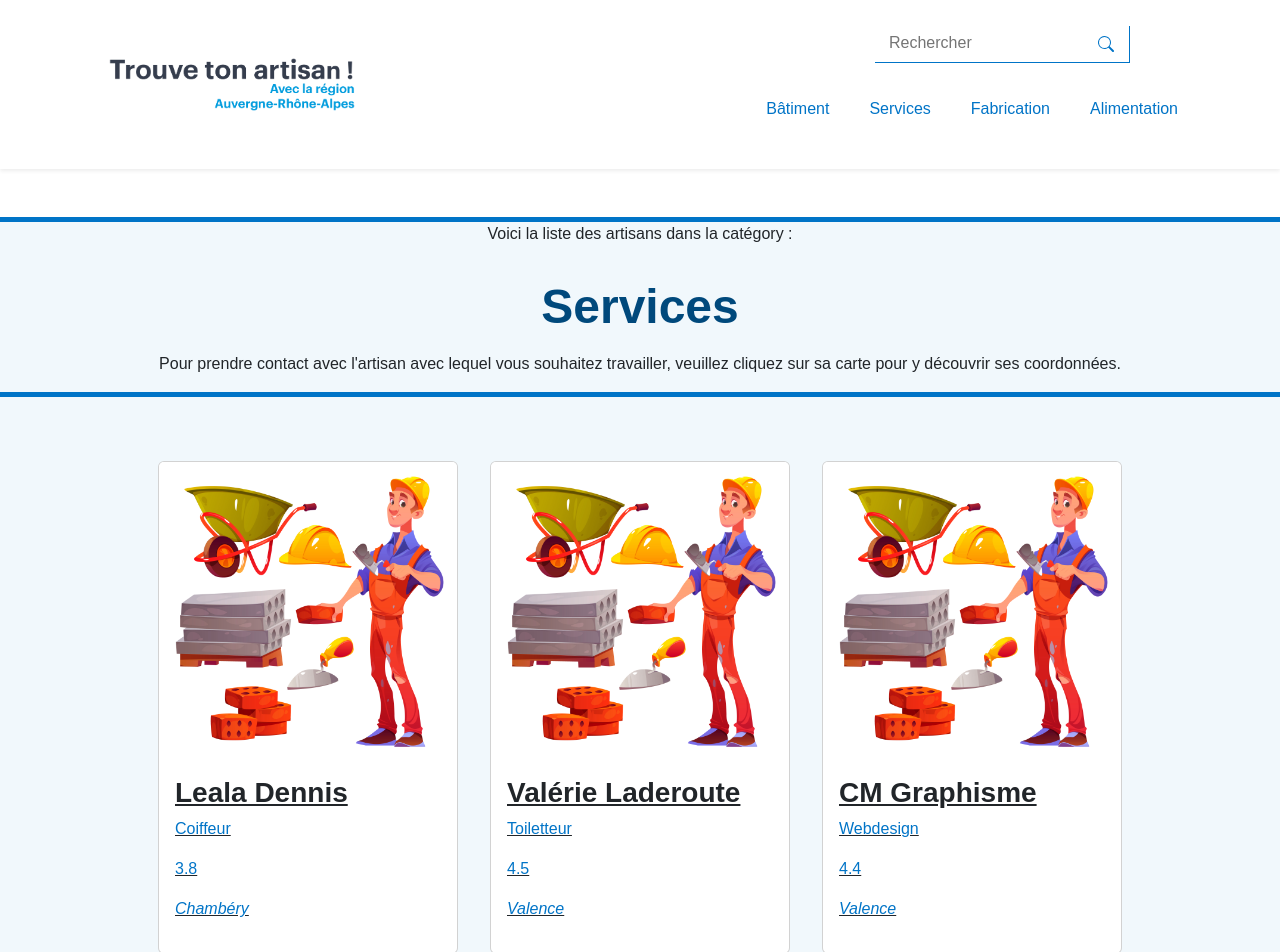
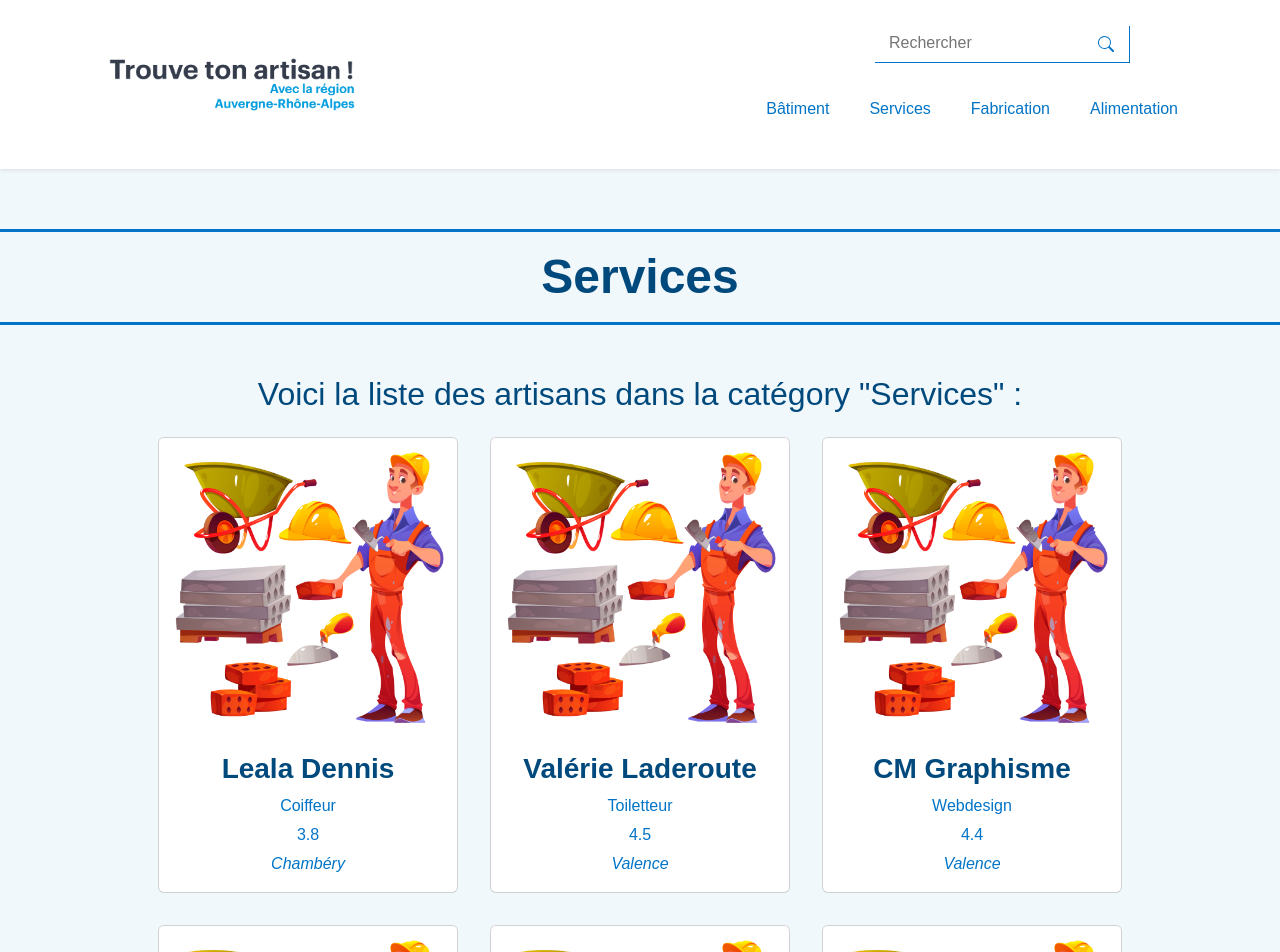
Before and after one commit to Dada-nol/TrouveTonArtisan, a React (Create React App) app: page /Services in a window 1280 px wide. Shown: the top 952 px of the page. Built offline with nearby package versions, Linux system fonts and the light colour scheme.

Commit message:
add css and correction on all pages

```diff
--- a/public/index.html
+++ b/public/index.html
@@ -3,6 +3,7 @@
   <head>
     <meta charset="utf-8" />
     <link rel="icon" href="./Img/favicon.png" />
+
     <meta name="viewport" content="width=device-width, initial-scale=1" />
     <meta
       name="description"
--- a/src/Components/Card.jsx
+++ b/src/Components/Card.jsx
@@ -1,12 +1,13 @@
 import React from "react";
+import { Link } from "react-router-dom";
 import "../Css/style.css";
 
 function Card(props) {
   return (
-    <a
+    <Link
       key={props.id}
       className="card col-md-6 col-lg-4 m-3"
-      href={`/Artisan/${props.id}`}
+      to={`/Artisan/${props.id}`}
     >
       <div>
         <img className="card-img-top img-fluide" src="Img/6495568.jpg" alt="" />
@@ -19,10 +20,11 @@ function Card(props) {
         <div className="card-content ">
           <p>{props.specialty}</p>
           <p>{props.note}</p>
+
           <p className="fst-italic">{props.location}</p>
         </div>
       </div>
-    </a>
+    </Link>
   );
 }
 
--- a/src/Css/style.css
+++ b/src/Css/style.css
@@ -1,13 +1,33 @@
 main {
   background-color: #f1f8fc;
+  padding-top: 40px;
+  padding-bottom: 40px;
+}
+main section {
+  margin-top: 20px;
+  margin-bottom: 20px;
 }
 
 .card {
   padding: 0;
   width: 300px;
+  text-decoration: none;
 }
-.card p {
+.card .card-title {
+  color: #00497c;
+  line-height: 1.2;
+}
+.card .card-content {
   color: #0074c7;
+}
+.card .card-content p {
+  margin: 5px 0 0 0;
+}
+.card .card-content .checked {
+  color: orange;
+}
+.card:hover {
+  text-decoration: underline;
 }
 
 .step li,
@@ -24,9 +44,9 @@ main {
   justify-content: center;
   align-items: center;
   color: #00497c;
+  line-height: 1.2;
+  font-weight: 700;
   font-size: 2rem;
-  font-weight: 700;
-  line-height: 1.2;
 }
 @media screen and (min-width: 991px) {
   .step h1 {
@@ -43,14 +63,7 @@ h2 {
   justify-content: center;
   align-items: center;
   color: #00497c;
-  font-size: 2rem;
-  font-weight: 700;
   line-height: 1.2;
-}
-@media screen and (min-width: 991px) {
-  h2 {
-    font-size: 3rem;
-  }
 }
 
 .bande {
@@ -58,14 +71,15 @@ h2 {
   flex-direction: column;
   justify-content: center;
   align-items: center;
-  border-top: 5px solid #0074c7;
-  border-bottom: 5px solid #0074c7;
+  margin-bottom: 50px;
+  border-top: 3px solid #0074c7;
+  border-bottom: 3px solid #0074c7;
 }
 .bande h1 {
   color: #00497c;
+  line-height: 1.2;
+  font-weight: 700;
   font-size: 2rem;
-  font-weight: 700;
-  line-height: 1.2;
 }
 @media screen and (min-width: 991px) {
   .bande h1 {
--- a/src/Pages/ArtisanCategory.jsx
+++ b/src/Pages/ArtisanCategory.jsx
@@ -7,19 +7,16 @@ function ArtisanCategory(props) {
 
   return (
     <>
-      <section className="mt-5 mb-5 ">
+      <section className="text-center">
         <div className="bande">
-          <p>Voici la liste des artisans dans la catégory : </p>
           <h1 className="m-3">{props.category}</h1>
-          <p>
-            Pour prendre contact avec l'artisan avec lequel vous souhaitez
-            travailler, veuillez cliquez sur sa carte pour y découvrir ses
-            coordonnées.
-          </p>
         </div>
       </section>
 
-      <div className="card-list container ">
+      <section className="card-list container text-center">
+        <h2>
+          Voici la liste des artisans dans la catégory "{props.category}" :{" "}
+        </h2>
         <div className="row d-flex justify-content-center">
           {datas.map((artisan) => {
             if (props.category === artisan.category) {
@@ -37,7 +34,7 @@ function ArtisanCategory(props) {
             }
           })}
         </div>
-      </div>
+      </section>
     </>
   );
 }
--- a/src/Pages/Home.jsx
+++ b/src/Pages/Home.jsx
@@ -8,9 +8,9 @@ const Home = () => {
 
   return (
     <>
-      <section className="container shadow p-3 mt-5 mb-5 bg-body rounded">
+      <section className="container shadow p-3 bg-body ">
         <div className="step">
-          <h1 className="fw-bold mb-5">Comment trouver mon artisan ?</h1>
+          <h1 className="mb-5">Comment trouver mon artisan ?</h1>
           <p>L'explication étape par étape du fonctionnement du site : </p>
 
           <ul>
@@ -34,8 +34,7 @@ const Home = () => {
         </div>
       </section>
 
-      <section className="container shadow p-3 mt-3 mb-3 bg-body rounded">
-        <div className="row">
+      <section className="container shadow p-3 bg-body text-center">
         <h2 className="fw-bold">Les employés du mois</h2>
         <div className="row d-flex justify-content-center">
           {datas.map((artisan, i) => {
@@ -54,7 +53,6 @@ const Home = () => {
             }
           })}
         </div>
-        </div>
       </section>
     </>
   );
--- a/src/Sass/style.scss
+++ b/src/Sass/style.scss
@@ -12,25 +12,40 @@ $Vert: #82b864;
   align-items: center;
 }
 
-@mixin titleFont {
+@mixin titleColor {
   color: $Bleu-fonce;
-  font-size: 2rem;
-  font-weight: 700;
   line-height: 1.2;
-  @media screen and (min-width: 991px) {
-    font-size: 3rem;
-  }
 }
 
 main {
   background-color: $Blanc;
+  padding: {
+    top: 40px;
+    bottom: 40px;
+  }
+  section {
+    margin: {
+      top: 20px;
+      bottom: 20px;
+    }
+  }
 }
 
 .card {
   padding: 0;
   width: 300px;
-  p {
+  text-decoration: none;
+  .card-title {
+    @include titleColor;
+  }
+  .card-content {
     color: $Bleu-clair;
+    p {
+      margin: 5px 0 0 0;
+    }
+  }
+  &:hover {
+    text-decoration: underline;
   }
 }
 
@@ -42,7 +57,13 @@ main {
   }
   h1 {
     @include flexCenter;
-    @include titleFont;
+    @include titleColor;
+    font-weight: 700;
+    font-size: 2rem;
+
+    @media screen and (min-width: 991px) {
+      font-size: 3rem;
+    }
   }
   h3 {
     color: $Bleu-clair;
@@ -51,17 +72,24 @@ main {
 
 h2 {
   @include flexCenter;
-  @include titleFont;
+  @include titleColor;
 }
 
 .bande {
   @include flexCenter;
+  margin-bottom: 50px;
   border: {
-    top: 5px solid $Bleu-clair;
-    bottom: 5px solid $Bleu-clair;
+    top: 3px solid $Bleu-clair;
+    bottom: 3px solid $Bleu-clair;
   }
 
   h1 {
-    @include titleFont;
+    @include titleColor;
+    font-weight: 700;
+    font-size: 2rem;
+
+    @media screen and (min-width: 991px) {
+      font-size: 3rem;
+    }
   }
 }
```
Also changed, not shown: 1 other file (tests, documents, lock files or other folders). Lines whose indentation alone changed are shown as unchanged.
